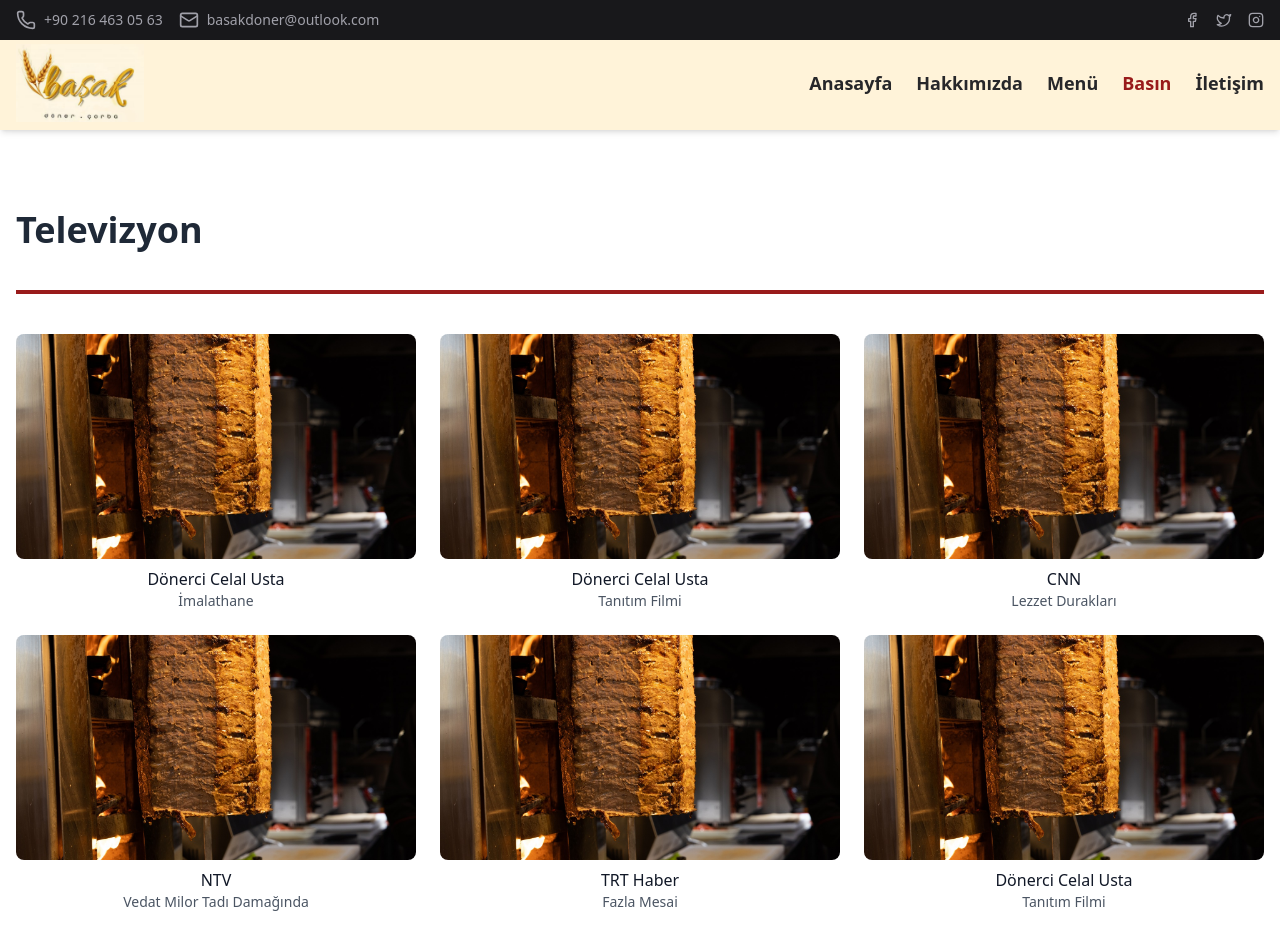
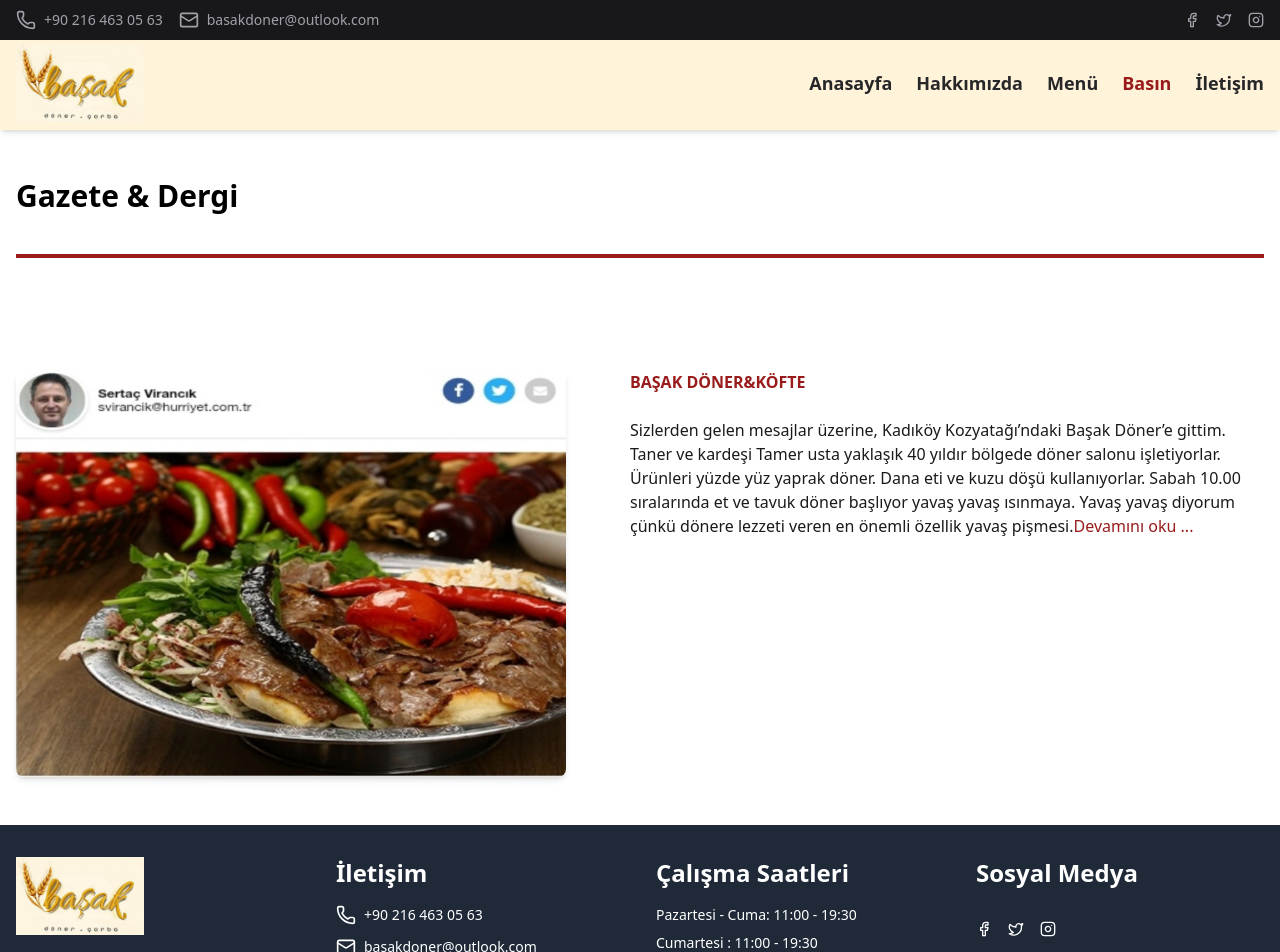
Before and after one commit to mustafafiliz/basakdoner-react, a React (Vite) app: page /basin in a window 1280 px wide. Shown: the top 952 px of the page. Built offline with nearby package versions, Linux system fonts and the light colour scheme.

Commit message:
fix: New news added to the press page

```diff
--- a/src/pages/Press.tsx
+++ b/src/pages/Press.tsx
@@ -1,130 +1,38 @@
-import { PlayCircle } from "lucide-react";
-
-interface VideoItem {
-  title: string;
-  subtitle: string;
-  thumbnail: string;
-  videoUrl: string;
-}
-
-const videos: VideoItem[] = [
-  {
-    title: "Dönerci Celal Usta",
-    subtitle: "İmalathane",
-    thumbnail: "/images/döner2.jpg",
-    videoUrl: "#",
-  },
-  {
-    title: "Dönerci Celal Usta",
-    subtitle: "Tanıtım Filmi",
-    thumbnail: "/images/döner2.jpg",
-    videoUrl: "#",
-  },
-  {
-    title: "CNN",
-    subtitle: "Lezzet Durakları",
-    thumbnail: "/images/döner2.jpg",
-    videoUrl: "#",
-  },
-  {
-    title: "NTV",
-    subtitle: "Vedat Milor Tadı Damağında",
-    thumbnail: "/images/döner2.jpg",
-    videoUrl: "#",
-  },
-  {
-    title: "TRT Haber",
-    subtitle: "Fazla Mesai",
-    thumbnail: "/images/döner2.jpg",
-    videoUrl: "#",
-  },
-  {
-    title: "Dönerci Celal Usta",
-    subtitle: "Tanıtım Filmi",
-    thumbnail: "/images/döner2.jpg",
-    videoUrl: "#",
-  },
-];
-
 const Press = () => {
-  const articles = [
-    {
-      id: 1,
-      image: "/images/döner.jpg",
-      alt: "Newspaper article 1",
-    },
-    {
-      id: 2,
-      image: "/images/döner.jpg",
-      alt: "Newspaper article 2",
-    },
-    {
-      id: 3,
-      image: "/images/döner.jpg",
-      alt: "Newspaper article 3",
-    },
-    {
-      id: 4,
-      image: "/images/döner.jpg",
-      alt: "Newspaper article 4",
-    },
-    {
-      id: 5,
-      image: "/images/döner.jpg",
-      alt: "Newspaper article 5",
-    },
-    {
-      id: 6,
-      image: "/images/döner.jpg",
-      alt: "Newspaper article 6",
-    },
-  ];
   return (
     <div>
-      <section className="container mx-auto px-4 py-20">
-        <h2 className="mb-8 text-4xl font-semibold text-gray-800">
-          Televizyon
-        </h2>
-        <div className="border-2 border-red-800 w-full my-10" />
-        <div className="grid grid-cols-1 gap-6 sm:grid-cols-2 lg:grid-cols-3">
-          {videos.map((video, index) => (
-            <div key={index} className="group relative cursor-pointer">
-              <div className="relative aspect-video overflow-hidden rounded-lg">
-                <img
-                  src={video.thumbnail}
-                  alt={`${video.title} - ${video.subtitle}`}
-                  className="h-full w-full object-cover transition-transform duration-300 group-hover:scale-105"
-                />
-                <div className="absolute inset-0 flex items-center justify-center bg-black/30 opacity-0 transition-opacity duration-300 group-hover:opacity-100">
-                  <PlayCircle className="h-16 w-16 text-white" />
-                </div>
-              </div>
-              <div className="mt-2 text-center">
-                <h3 className="font-medium text-gray-900">{video.title}</h3>
-                <p className="text-sm text-gray-600">{video.subtitle}</p>
-              </div>
-            </div>
-          ))}
-        </div>
-      </section>
-
       <section className="py-12">
         <div className="container mx-auto px-4">
           <h2 className="text-3xl font-semibold mb-8">Gazete & Dergi</h2>
           <div className="border-2 border-red-800 w-full my-10" />
-          <div className="grid grid-cols-2 md:grid-cols-3 lg:grid-cols-6 gap-4">
-            {articles.map((article) => (
-              <div
-                key={article.id}
-                className="relative aspect-[3/4] hover:opacity-80 transition-opacity cursor-pointer"
+
+          <div className="flex gap-16 mt-28">
+            <div className="relative aspect-[3/2] hover:opacity-80 transition-opacity cursor-pointer">
+              <img
+                src="/images/4.jpeg"
+                alt="Newspaper article"
+                className="max-w-[550px]  object-cover rounded-lg shadow-md"
+              />
+            </div>
+            <p className="text-sm md:text-base font-medium text-[#1a1a1a] lg:max-w-[700px] overflow-y-auto">
+              <span className="text-red-800 font-bold">BAŞAK DÖNER&KÖFTE</span>{" "}
+              <br /> <br />
+              Sizlerden gelen mesajlar üzerine, Kadıköy Kozyatağı’ndaki Başak
+              Döner’e gittim. Taner ve kardeşi Tamer usta yaklaşık 40 yıldır
+              bölgede döner salonu işletiyorlar. Ürünleri yüzde yüz yaprak
+              döner. Dana eti ve kuzu döşü kullanıyorlar. Sabah 10.00
+              sıralarında et ve tavuk döner başlıyor yavaş yavaş ısınmaya. Yavaş
+              yavaş diyorum çünkü dönere lezzeti veren en önemli özellik yavaş
+              pişmesi.
+              <a
+                href="https://www.hurriyet.com.tr/lezizz/yazarlar/sertac-virancik/kadikoyun-4-nefis-donercisi-41746080"
+                target="_blank"
+                rel="noopener noreferrer"
+                className="text-red-800 hover:text-red-600 font-medium mt-4 "
               >
-                <img
-                  src={article.image}
-                  alt={article.alt}
-                  className="object-cover rounded-lg shadow-md"
-                />
-              </div>
-            ))}
+                Devamını oku ...
+              </a>
+            </p>
           </div>
         </div>
       </section>
```
Also changed, not shown: public/images/4.jpeg (added).
